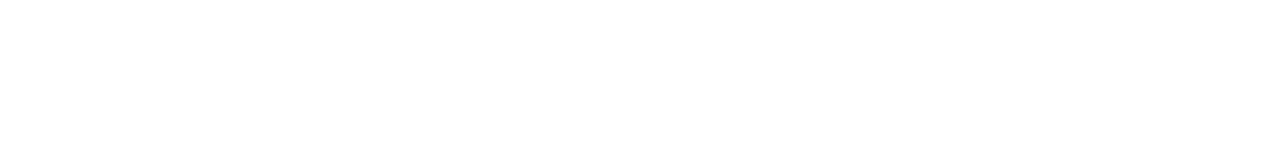
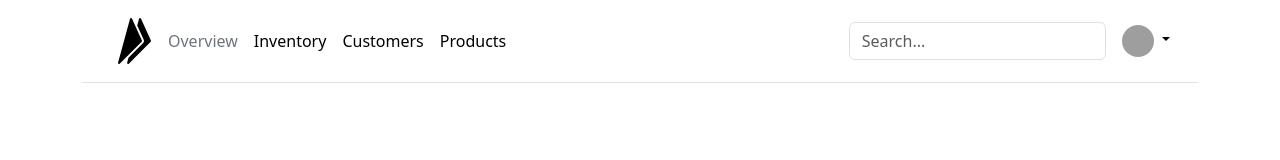
Before and after one commit to KonMit/bootstrap5, a plain HTML site: page index.html in a window 1280 px wide. Drawn offline with nearby package versions, Linux system fonts and the light colour scheme; grey boxes are pictures that could not be loaded.

Commit message:
Mod: README.md, index.html. Сверстал шапка. Добавил автора задания

```diff
--- a/index.html
+++ b/index.html
@@ -1,16 +1,108 @@
 <!DOCTYPE html>
 <html lang="ru">
-<head>
-    <meta charset="UTF-8">
-    <meta name="viewport" content="width=device-width, initial-scale=1.0">
-    <title>Стартовый HTML-шаблон</title>
+  <head>
+    <meta charset="UTF-8" />
+    <meta name="viewport" content="width=device-width, initial-scale=1.0" />
+    <title>Социальная сеть</title>
 
-    <link rel="stylesheet" href="css/style.css">
-    <link rel="stylesheet" href="css/normalize.css">
-</head>
-<body>
+    <link rel="stylesheet" href="css/style.css" />
+    <link
+      href="https://cdn.jsdelivr.net/npm/bootstrap@5.3.1/dist/css/bootstrap.min.css"
+      rel="stylesheet"
+      integrity="sha384-4bw+/aepP/YC94hEpVNVgiZdgIC5+VKNBQNGCHeKRQN+PtmoHDEXuppvnDJzQIu9"
+      crossorigin="anonymous"
+    />
+  </head>
+  <body>
+    <div class="container">
+      <header class="p-3 mb-3 border-bottom">
+        <div class="container">
+          <div
+            class="d-flex flex-wrap align-items-center justify-content-center justify-content-lg-start"
+          >
+            <a
+              href="/"
+              class="d-flex align-items-center mb-2 mb-lg-0 link-body-emphasis text-decoration-none"
+            >
+              <svg
+                xmlns="http://www.w3.org/2000/svg"
+                x="0px"
+                y="0px"
+                width="50"
+                height="50"
+                viewBox="0 0 50 50"
+              >
+                <path
+                  d="M9,48c-0.172,0-0.345-0.044-0.501-0.135c-0.393-0.228-0.582-0.691-0.463-1.128l12.02-44c0.111-0.406,0.465-0.7,0.885-0.733 c0.428-0.025,0.816,0.201,0.99,0.584l9.98,22c0.172,0.379,0.091,0.826-0.204,1.12l-22,22C9.515,47.9,9.258,48,9,48z M40.91,24.587 l-10-22c-0.174-0.385-0.573-0.623-0.991-0.583c-0.42,0.034-0.774,0.329-0.884,0.736l-1.807,6.683l6.504,14.338 c0.514,1.13,0.269,2.481-0.611,3.36L18.487,41.755l-1.347,4.984c-0.118,0.438,0.073,0.9,0.465,1.127 c0.156,0.09,0.329,0.134,0.5,0.134c0.26,0,0.517-0.101,0.709-0.294l21.895-22C41.002,25.411,41.082,24.965,40.91,24.587z"
+                ></path>
+              </svg>
+            </a>
 
+            <ul
+              class="nav col-12 col-lg-auto me-lg-auto mb-2 justify-content-center mb-md-0"
+            >
+              <li>
+                <a href="#" class="nav-link px-2 link-secondary">Overview</a>
+              </li>
+              <li>
+                <a href="#" class="nav-link px-2 link-body-emphasis"
+                  >Inventory</a
+                >
+              </li>
+              <li>
+                <a href="#" class="nav-link px-2 link-body-emphasis"
+                  >Customers</a
+                >
+              </li>
+              <li>
+                <a href="#" class="nav-link px-2 link-body-emphasis"
+                  >Products</a
+                >
+              </li>
+            </ul>
+
+            <form class="col-12 col-lg-auto mb-3 mb-lg-0 me-lg-3" role="search">
+              <input
+                type="search"
+                class="form-control"
+                placeholder="Search..."
+                aria-label="Search"
+              />
+            </form>
+
+            <div class="dropdown text-end">
+              <a
+                href="#"
+                class="d-block link-body-emphasis text-decoration-none dropdown-toggle"
+                data-bs-toggle="dropdown"
+                aria-expanded="false"
+              >
+                <img
+                  src="img/avatar.jpg"
+                  alt="mdo"
+                  width="32"
+                  height="32"
+                  class="rounded-circle"
+                />
+              </a>
+              <ul class="dropdown-menu text-small">
+                <li><a class="dropdown-item" href="#">New project...</a></li>
+                <li><a class="dropdown-item" href="#">Settings</a></li>
+                <li><a class="dropdown-item" href="#">Profile</a></li>
+                <li><hr class="dropdown-divider" /></li>
+                <li><a class="dropdown-item" href="#">Sign out</a></li>
+              </ul>
+            </div>
+          </div>
+        </div>
+      </header>
+    </div>
 
     <script src="js/main.js"></script>
-</body>
+    <script
+      src="https://cdn.jsdelivr.net/npm/bootstrap@5.3.1/dist/js/bootstrap.bundle.min.js"
+      integrity="sha384-HwwvtgBNo3bZJJLYd8oVXjrBZt8cqVSpeBNS5n7C8IVInixGAoxmnlMuBnhbgrkm"
+      crossorigin="anonymous"
+    ></script>
+  </body>
 </html>
```
Also changed, not shown: img/icon/logo.svg (added), 2 other files.
